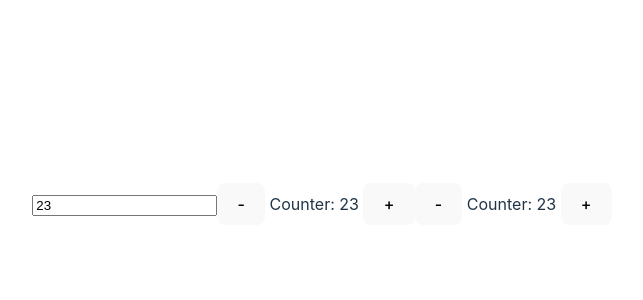
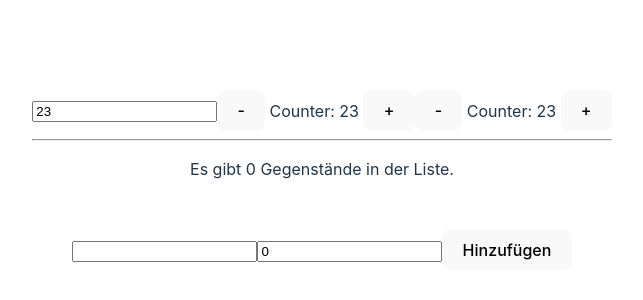
Before and after one commit to horazius77/vue3-test, a Vue app: page / in a window 1280 px wide. Shown: the part 196-496 px from the top of the page, without its empty margins (318-961 px from the left). Built offline with nearby package versions, Linux system fonts and the light colour scheme.

Commit message:
pinia mit vueuse useLocalStorage

```diff
--- a/src/App.vue
+++ b/src/App.vue
@@ -1,12 +1,19 @@
 <script setup lang="ts">
 import Counter from "./components/Counter.vue";
 import CounterSetter from "./components/CounterSetter.vue";
+import EinkaufInput from "./components/EinkaufInput.vue";
+import EinkaufsListe from "./components/EinkaufsListe.vue";
 </script>
 
 <template>
   <counter-setter />
   <Counter />
   <Counter />
+
+  <hr />
+  <EinkaufInput />
+  <EinkaufsListe />
+
 </template>
 
 <style scoped></style>
--- a/src/components/Counter.vue
+++ b/src/components/Counter.vue
@@ -1,13 +1,14 @@
 <script setup lang="ts">
 import { storeToRefs } from "pinia";
+import { useLocalStorage } from "@vueuse/core";
 import { useCounterStore } from "../stores/counter";
-import { useLocalStorage } from "@vueuse/core";
+
 
 const { count } = storeToRefs(useCounterStore());
 useLocalStorage("counter", count);
-
 const store = useCounterStore();
 </script>
+
 <template>
   <button @click="store.decrease">-</button>
   Counter: {{ count }}
--- a/src/components/EinkaufInput.vue
+++ b/src/components/EinkaufInput.vue
@@ -1,12 +1,9 @@
 <script setup lang="ts">
+import { storeToRefs } from "pinia";
+import { useShoppingListStore } from "../stores/shoppingList";
 import { ref } from "vue";
-import { storeToRefs } from "pinia";
-import { useLocalStorage } from "@vueuse/core";
 
-import { useShoppingListStore } from "../stores/shoppingList";
-
-
-const { anzahlGegenstaende } = storeToRefs(useShoppingListStore());
+const { anzahlGegenstaende, liste } = storeToRefs(useShoppingListStore());
 const store = useShoppingListStore();
 
 const gegenstand = ref("");
--- a/src/components/EinkaufsListe.vue
+++ b/src/components/EinkaufsListe.vue
@@ -5,13 +5,14 @@ import { useLocalStorage } from "@vueuse/core";
 import { useShoppingListStore } from "../stores/shoppingList";
 
 const { liste } = storeToRefs(useShoppingListStore());
-const localListe = useLocalStorage("shoppingList", liste);
+useLocalStorage("shoppingList", liste);
+
 </script>
 
 <template>
   <div>
     <ul>
-      <li v-for="item in localListe" :key="item.gegenstand">
+      <li v-for="item in liste" :key="item.gegenstand">
         {{ item.anzahl }} {{ item.gegenstand }}
       </li>
     </ul>
```
